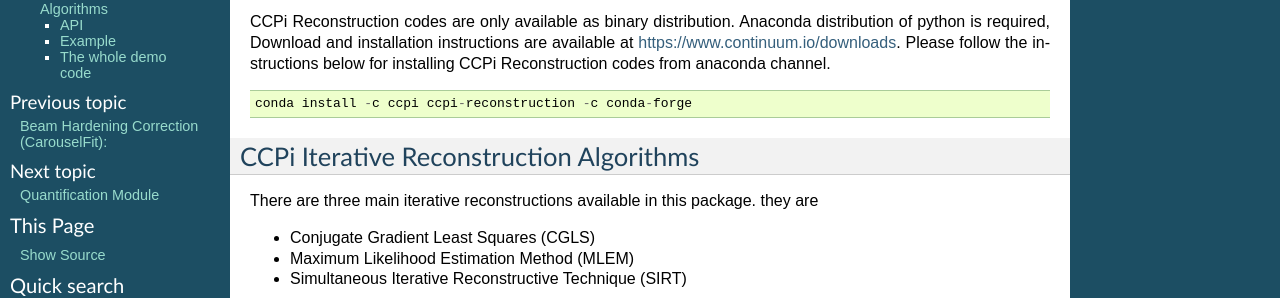
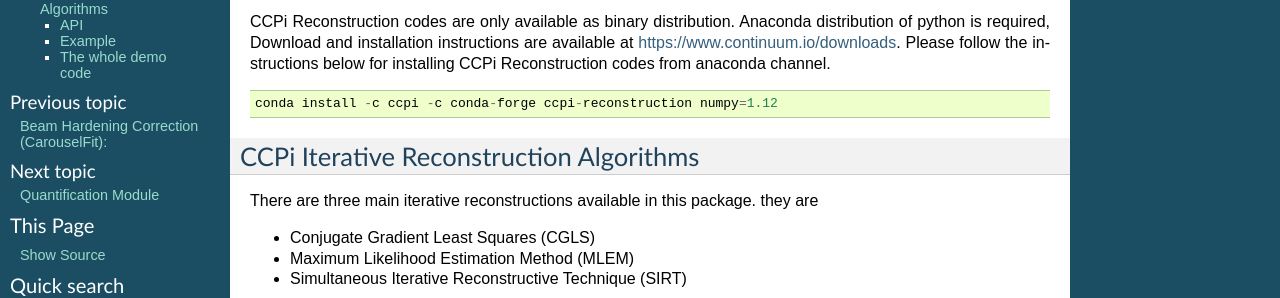
Before and after one commit to vais-ral/CIL-Docs, a Sphinx documentation site: the page built from docs/reconstruction.rst, in a window 1280 px wide and 900 px high. Shown: the part 137-435 px from the top of the window. Built offline with Sphinx 7.4.7, drawn with Linux system fonts in a browser that asks for light colours.

Commit message:
Update reconstruction.rst

```diff
--- a/docs/reconstruction.rst
+++ b/docs/reconstruction.rst
@@ -9,7 +9,7 @@
 
 ::
 
- conda install -c ccpi ccpi-reconstruction -c conda-forge
+ conda install -c ccpi -c conda-forge ccpi-reconstruction numpy=1.12
 
 
 
```
